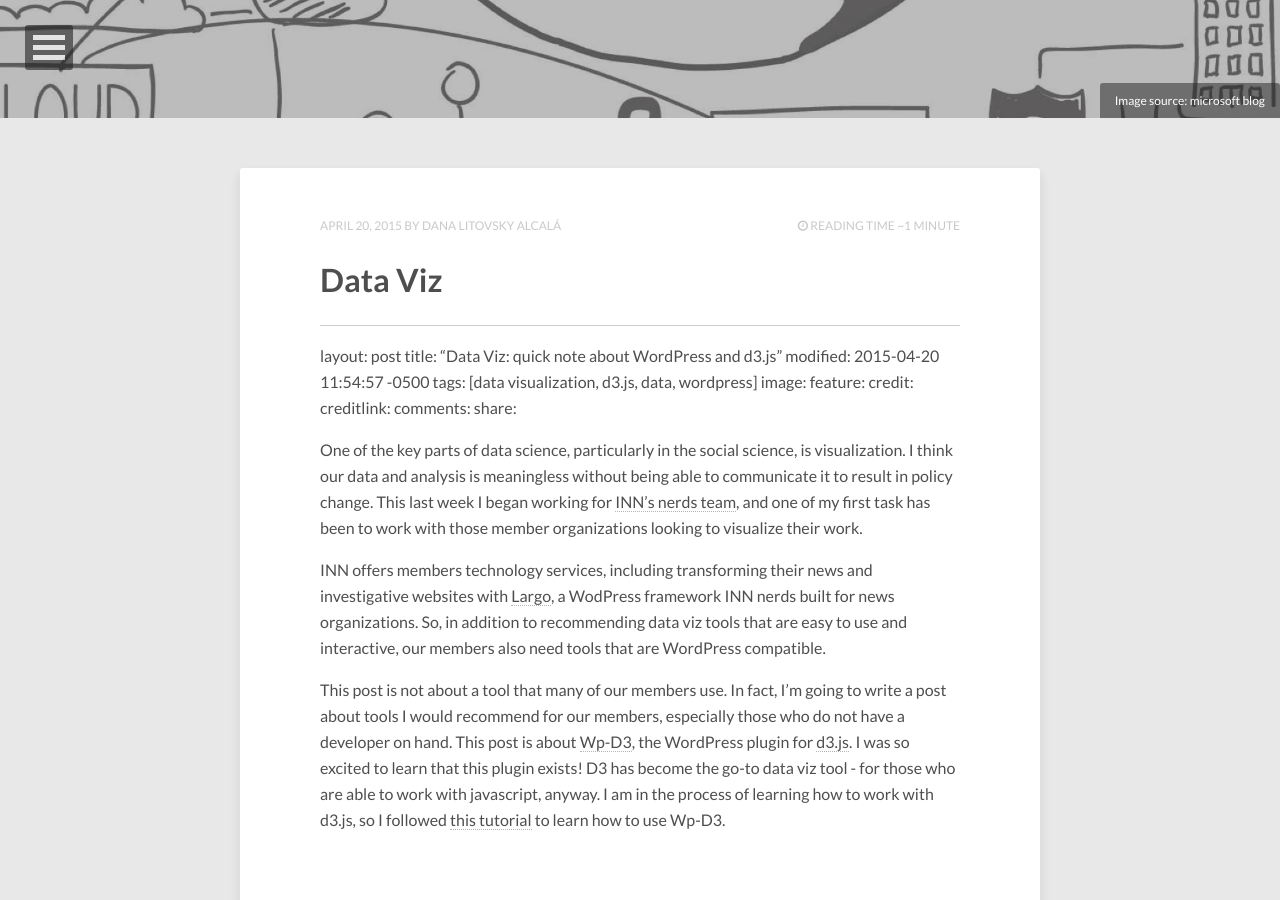
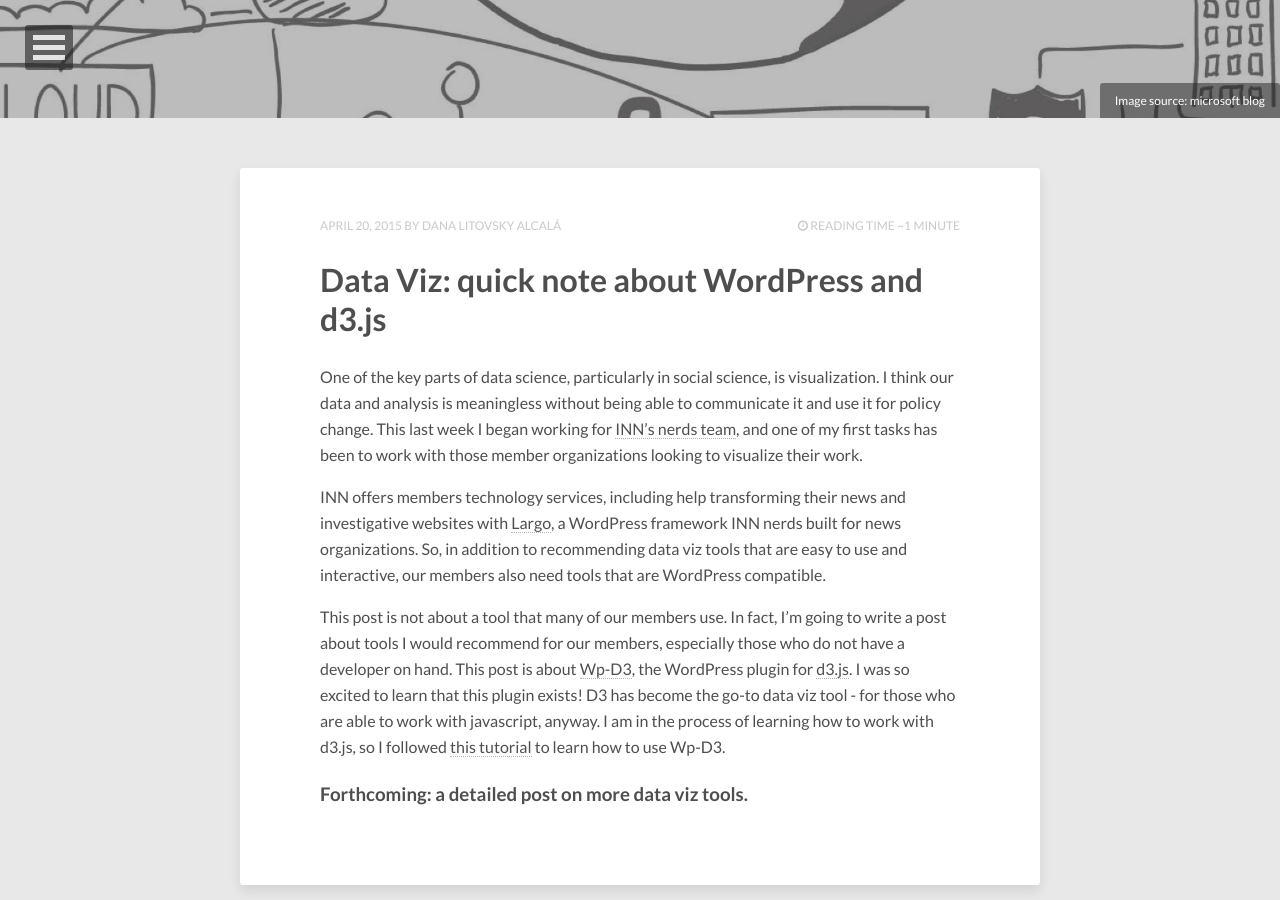
Before and after one commit to danilito19/blog, a Jekyll site: the page built from index.html, in a window 1280 px wide and 900 px high, scrolled down 282 px. Built offline with Jekyll 4.4.1, drawn with Linux system fonts in a browser that asks for light colours; nearby versions of some CDN libraries; the list of posts is cut into pages by our own code; some of the changed text lies outside the part shown.

Commit message:
modified my-goals post and data-viz post

```diff
--- a/_posts/2015-04-20-data-viz.md
+++ b/_posts/2015-04-20-data-viz.md
@@ -9,11 +9,12 @@
   creditlink:
 comments:
 share:
+---
 
+One of the key parts of data science, particularly in social science, is visualization. I think our data and analysis is meaningless without being able to communicate it and use it for policy change. This last week I began working for [INN's nerds team](http://nerds.inn.org), and one of my first tasks has been to work with those member organizations looking to visualize their work.
 
-
-One of the key parts of data science, particularly in the social science, is visualization. I think our data and analysis is meaningless without being able to communicate it to result in policy change. This last week I began working for [INN's nerds team](nerds.inn.org), and one of my first task has been to work with those member organizations looking to visualize their work.
-
-INN offers members technology services, including transforming their news and investigative websites with [Largo](http://largoproject.org/), a WodPress framework INN nerds built for news organizations. So, in addition to recommending data viz tools that are easy to use and interactive, our members also need tools that are WordPress compatible.
+INN offers members technology services, including help transforming their news and investigative websites with [Largo](http://largoproject.org/), a WordPress framework INN nerds built for news organizations. So, in addition to recommending data viz tools that are easy to use and interactive, our members also need tools that are WordPress compatible.
 
 This post is not about a tool that many of our members use. In fact, I'm going to write a post about tools I would recommend for our members, especially those who do not have a developer on hand. This post is about [Wp-D3](https://wordpress.org/plugins/wp-d3/), the WordPress plugin for [d3.js](http://d3js.org/). I was so excited to learn that this plugin exists! D3 has become the go-to data viz tool - for those who are able to work with javascript, anyway. I am in the process of learning how to work with d3.js, so I followed [this tutorial](http://figurebelow.com/d3/short-tutorial-into-wp-d3-v2/) to learn how to use Wp-D3.
+
+### Forthcoming:  a detailed post on more data viz tools.
```
Also changed, not shown: _posts/2015-01-27-my-goals.md (+1 -1 lines).
